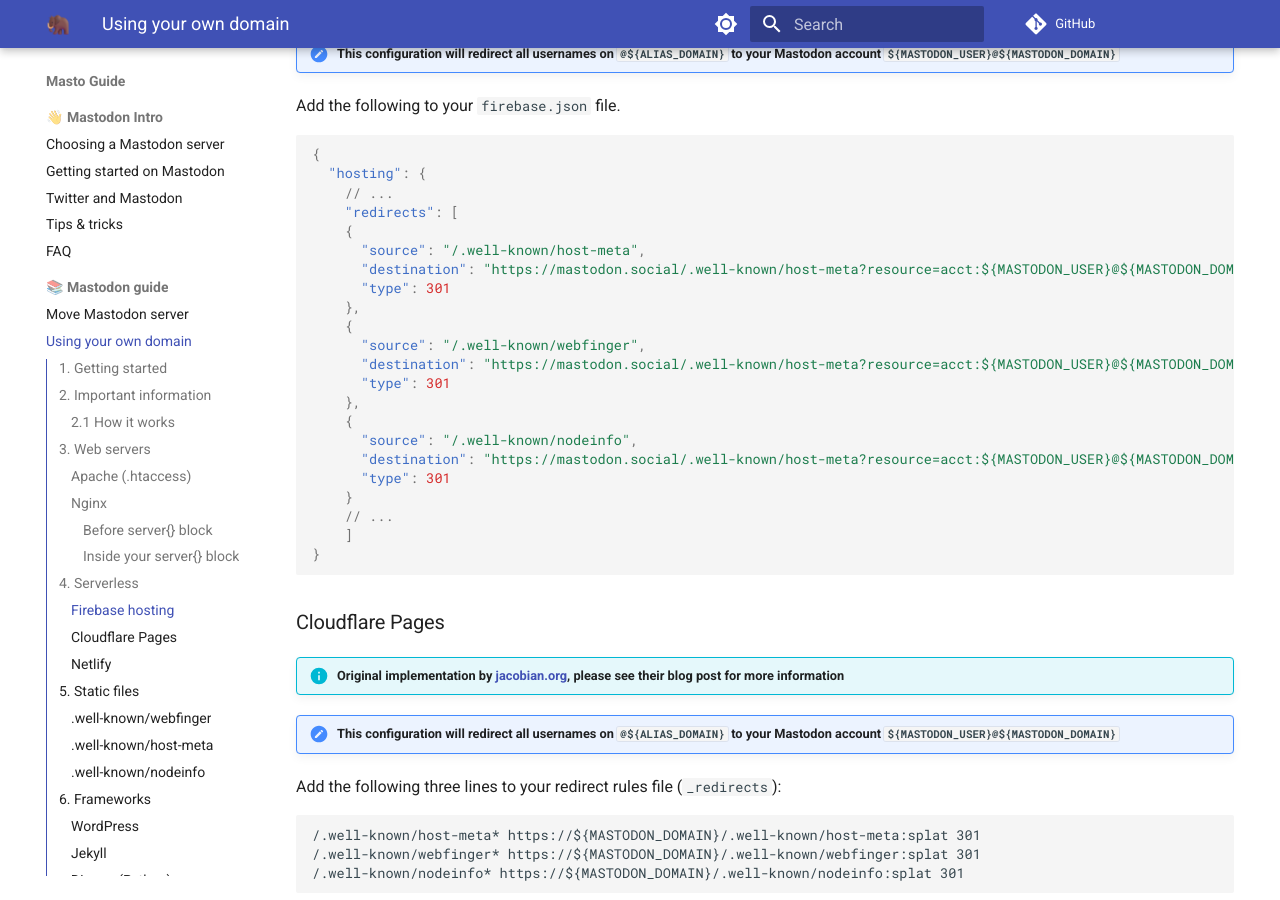
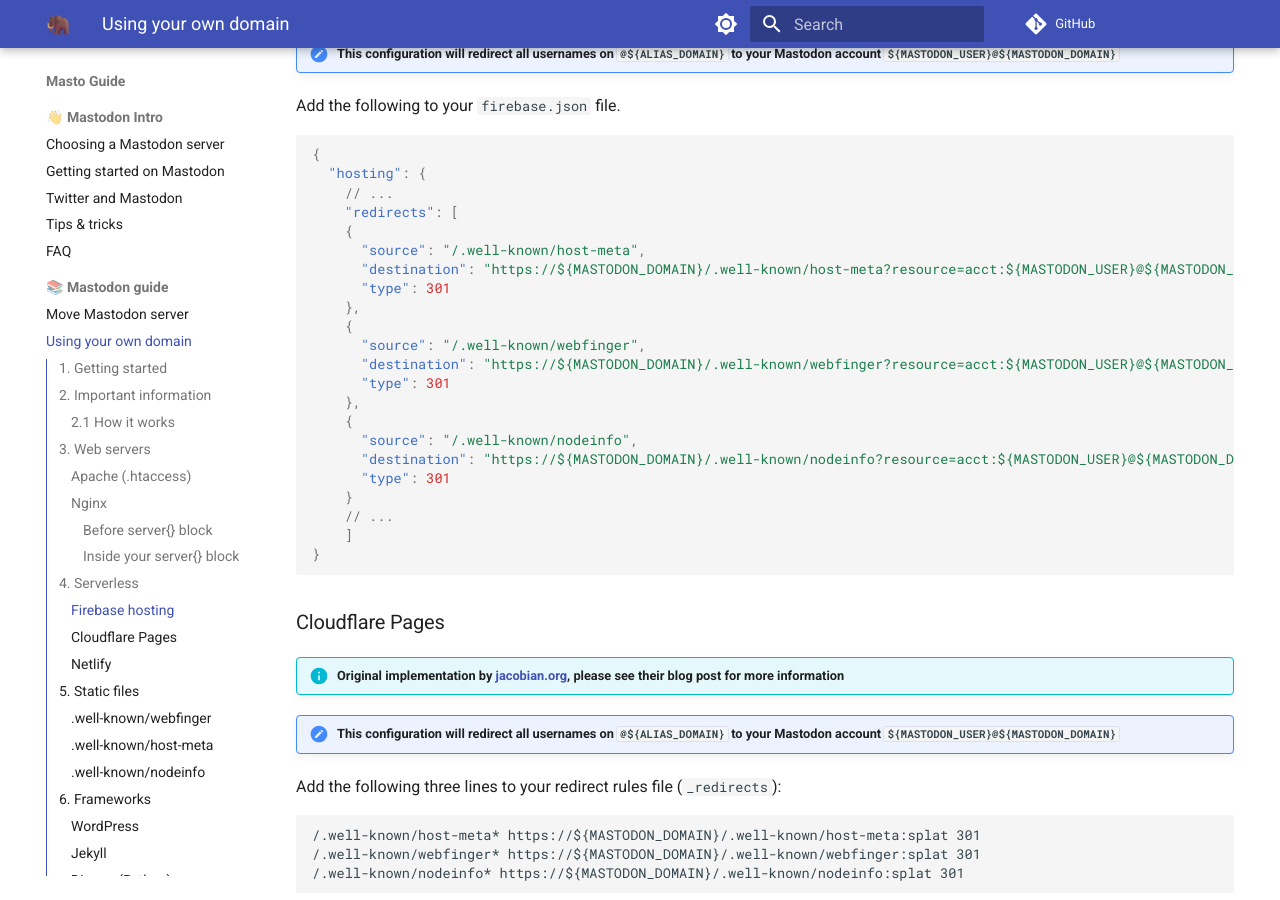
Before and after one commit to jippi/masto-guide, an MkDocs documentation site: the page built from docs/guide/use-your-own-domain.md, in a window 1280 px wide and 900 px high, scrolled down 3915 px. Built offline with MkDocs 1.6.1 and Material for MkDocs 9.7.7, drawn with Linux system fonts in a browser that asks for light colours; a script that is not in the unit is left out; comment, search, counter and statistics services are not loaded; part of the change alters nothing that is shown.

Commit message:
Fix "Firebase hosting" section for "Using your own domain"

```diff
--- a/docs/guide/use-your-own-domain.md
+++ b/docs/guide/use-your-own-domain.md
@@ -167,17 +167,17 @@ Add the following to your `firebase.json` file.
     "redirects": [
     {
       "source": "/.well-known/host-meta",
-      "destination": "https://mastodon.social/.well-known/host-meta?resource=acct:${MASTODON_USER}@${MASTODON_DOMAIN}",
+      "destination": "https://${MASTODON_DOMAIN}/.well-known/host-meta?resource=acct:${MASTODON_USER}@${MASTODON_DOMAIN}",
       "type": 301
     },
     {
       "source": "/.well-known/webfinger",
-      "destination": "https://mastodon.social/.well-known/host-meta?resource=acct:${MASTODON_USER}@${MASTODON_DOMAIN}",
+      "destination": "https://${MASTODON_DOMAIN}/.well-known/webfinger?resource=acct:${MASTODON_USER}@${MASTODON_DOMAIN}",
       "type": 301
     },
     {
       "source": "/.well-known/nodeinfo",
-      "destination": "https://mastodon.social/.well-known/host-meta?resource=acct:${MASTODON_USER}@${MASTODON_DOMAIN}",
+      "destination": "https://${MASTODON_DOMAIN}/.well-known/nodeinfo?resource=acct:${MASTODON_USER}@${MASTODON_DOMAIN}",
       "type": 301
     }
     // ...
```
